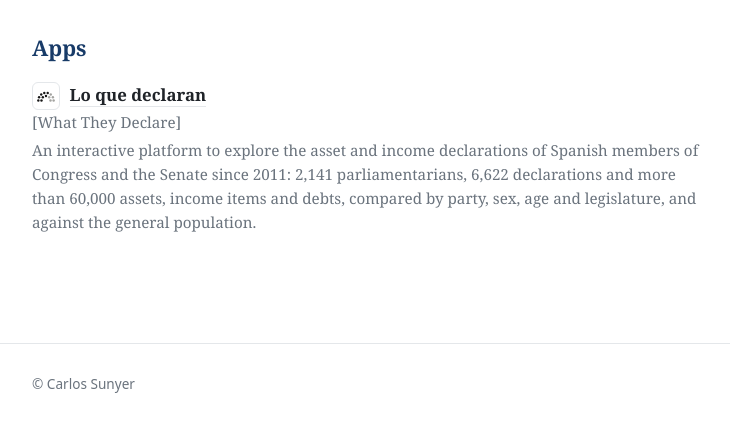
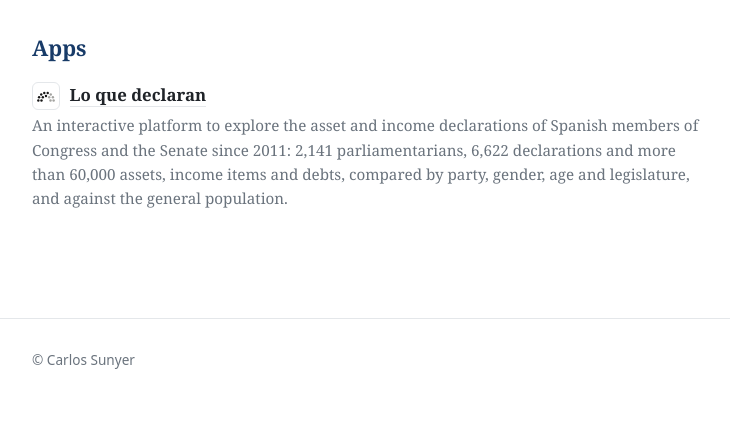
Before and after one commit to carlos-sunyer/carlos-sunyer.github.io, a plain HTML site: page data.html in a window 1280 px wide. Shown: the part 163-594 px from the top of the page, without its empty margins (268-998 px from the left). Drawn offline with Linux system fonts and the light colour scheme.

Commit message:
Data: sin la traducción del título y «gender» en lugar de «sex»
Co-Authored-By: Claude Opus 5.5 <noreply@anthropic.com>

```diff
--- a/data.html
+++ b/data.html
@@ -39,9 +39,8 @@
       <h3>Apps</h3>
 
       <article class="paper project">
-        <h4><img class="project-icon" src="files/loquedeclaran.svg" alt="" width="28" height="28"><a href="https://loquedeclaran.vercel.app/" data-goatcounter-click="loquedeclaran" data-goatcounter-title="Lo que declaran">Lo que declaran</a>
-          <span class="translation">[What They Declare]</span></h4>
-        <p class="meta">An interactive platform to explore the asset and income declarations of Spanish members of Congress and the Senate since 2011: 2,141 parliamentarians, 6,622 declarations and more than 60,000 assets, income items and debts, compared by party, sex, age and legislature, and against the general population.</p>
+        <h4><img class="project-icon" src="files/loquedeclaran.svg" alt="" width="28" height="28"><a href="https://loquedeclaran.vercel.app/" data-goatcounter-click="loquedeclaran" data-goatcounter-title="Lo que declaran">Lo que declaran</a></h4>
+        <p class="meta">An interactive platform to explore the asset and income declarations of Spanish members of Congress and the Senate since 2011: 2,141 parliamentarians, 6,622 declarations and more than 60,000 assets, income items and debts, compared by party, gender, age and legislature, and against the general population.</p>
       </article>
     </section>
   </main>
```
